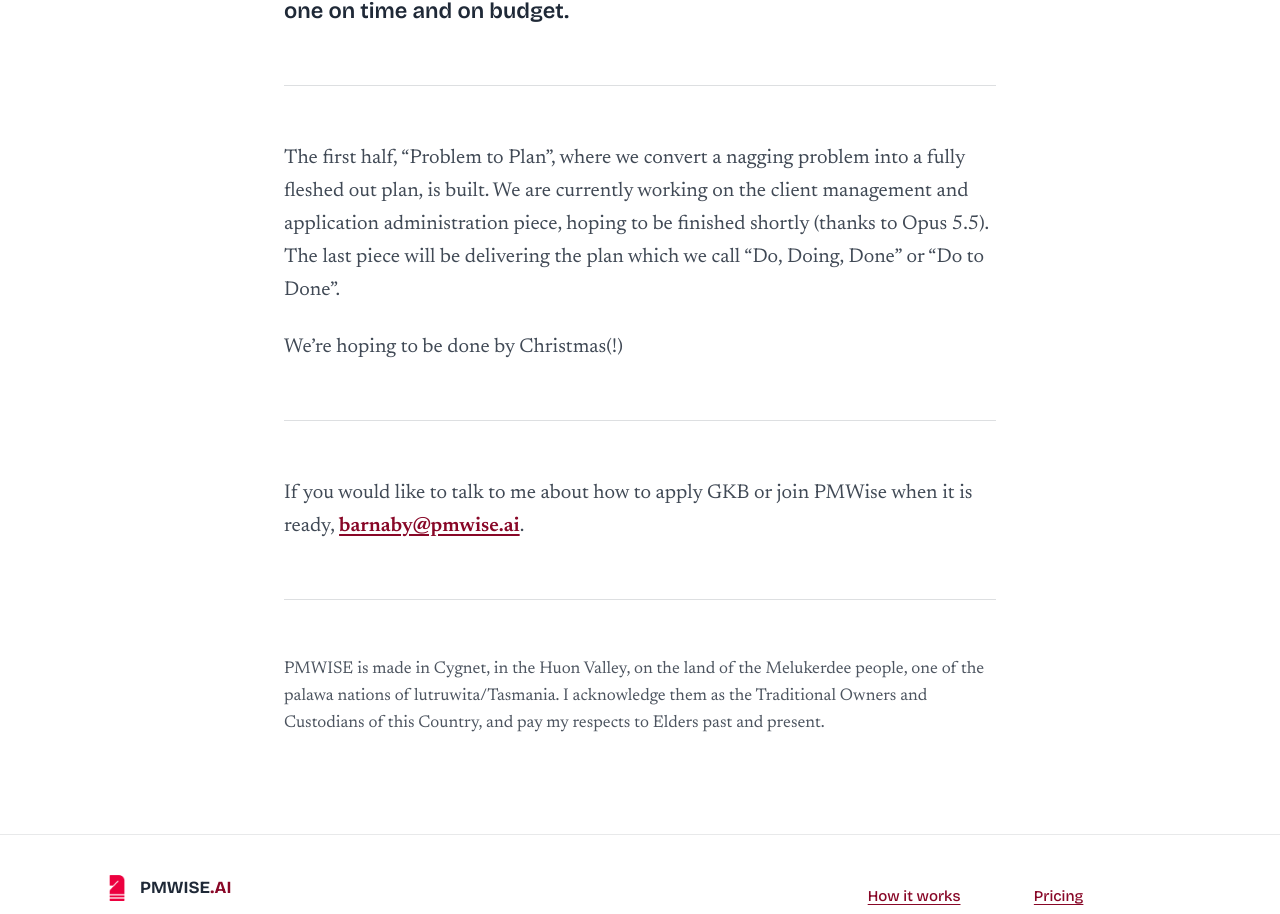
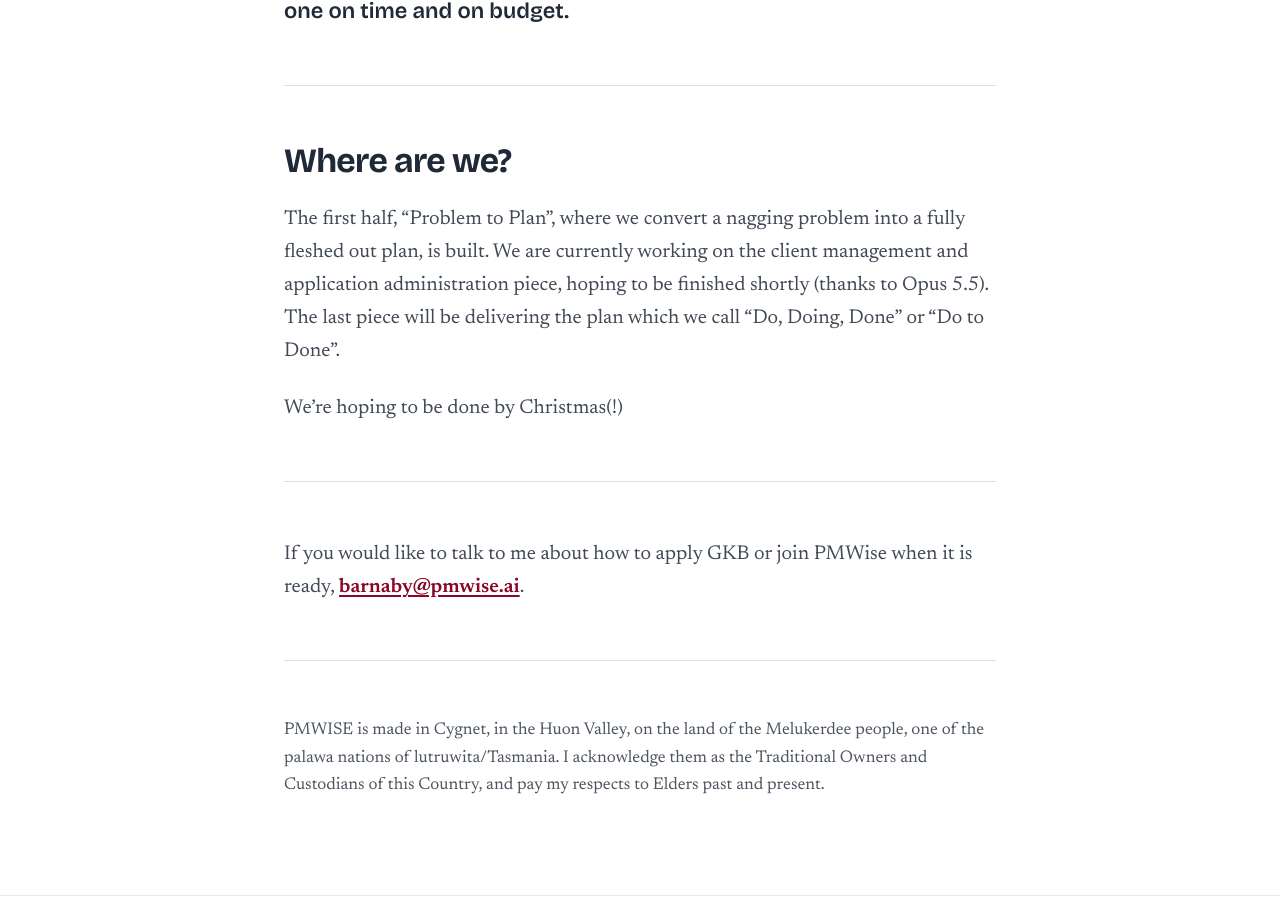
Before and after one commit to barnabyheaton/pmwise-landing, a Next.js app: page /about in a window 1280 px wide. Shown: the part 2134-3048 px from the top of the page. Built offline with nearby package versions, Linux system fonts and the light colour scheme.

Commit message:
About: 'Where are we?' heading on section 5, at Barnaby's request
Co-Authored-By: Claude Opus 5.5 <noreply@anthropic.com>
Claude-Session: https://claude.ai/code/session_01DgV7cdkJUxrwohVeVcccb6

```diff
--- a/app/about/page.jsx
+++ b/app/about/page.jsx
@@ -97,6 +97,9 @@ export default function AboutPage() {
           {/* Section 5 — Barnaby's words, 26 Sep 2026. Commas added around the "Problem to
               Plan" clause so it parses. The "how it's built" link waits for that page to exist. */}
           <hr className="my-14 border-brand-dark/15" />
+          <h2 className="mb-6 font-display text-[clamp(26px,3.4vw,34px)] font-bold leading-[1.1] tracking-[-0.02em]">
+            Where are we?
+          </h2>
           <div className="space-y-6 text-[20px] leading-[1.65] text-brand-dark/85">
             <p>
               The first half, &ldquo;Problem to Plan&rdquo;, where we convert a nagging problem into
```
